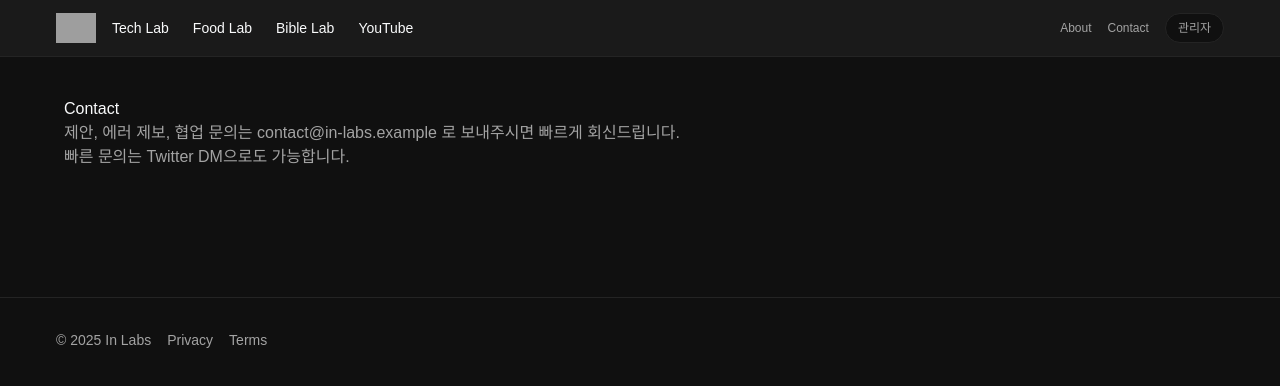
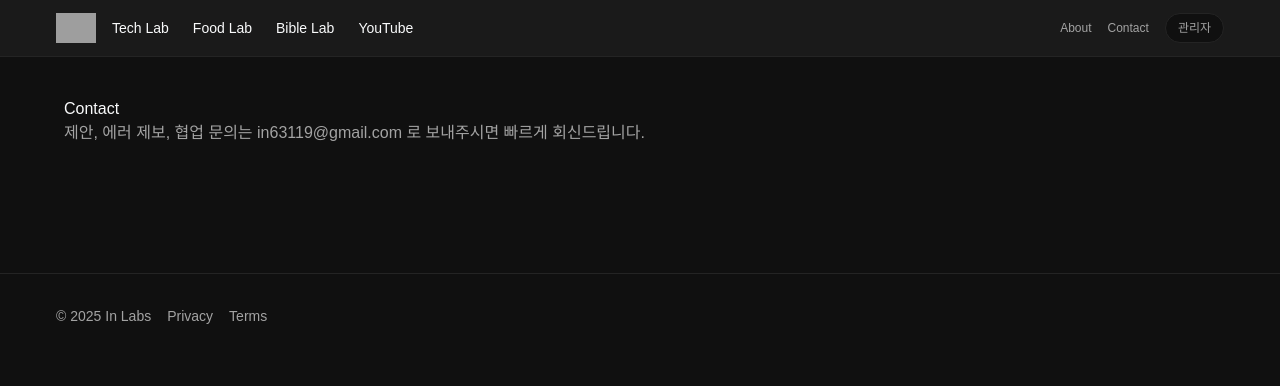
Before and after one commit to in63119/in-labs, a Next.js app: page /contact in a window 1280 px wide. Shown: the top 386 px of the page. Built offline with nearby package versions, Linux system fonts and the light colour scheme; grey boxes are pictures that could not be loaded.

Commit message:
chore: change domain

```diff
--- a/src/app/contact/page.tsx
+++ b/src/app/contact/page.tsx
@@ -15,11 +15,8 @@ export default function ContactPage() {
       <h1>Contact</h1>
       <p>
         제안, 에러 제보, 협업 문의는{" "}
-        <a href="mailto:contact@in-labs.example">contact@in-labs.example</a> 로 보내주시면 빠르게
-        회신드립니다.
-      </p>
-      <p>
-        빠른 문의는 <a href="https://twitter.com/in-labs" rel="noreferrer">Twitter DM</a>으로도 가능합니다.
+        <a href="mailto:in63119@gmail.com">in63119@gmail.com</a> 로 보내주시면
+        빠르게 회신드립니다.
       </p>
     </section>
   );
--- a/src/app/privacy/page.tsx
+++ b/src/app/privacy/page.tsx
@@ -28,7 +28,7 @@ export default function Privacy() {
       <h2>보관 기간</h2>
       <p>법령 또는 목적 달성 시까지 보관 후 지체 없이 파기합니다.</p>
       <h2>연락처</h2>
-      <p>privacy@in-labs.example</p>
+      <p>in63119@gmail.com</p>
       <p>시행일: 2025-10-18</p>
     </section>
   );
--- a/src/components/HomePostFeed.tsx
+++ b/src/components/HomePostFeed.tsx
@@ -13,7 +13,6 @@ export default async function HomePostFeed() {
   const posts = await getPosts();
   const latestPosts = posts.slice(0, 6);
 
-  console.log("ENV from runtime:", JSON.stringify(process.env.ENV));
   return (
     <section className="space-y-6">
       <AdSlot
--- a/src/server/modules/auth/auth.service.ts
+++ b/src/server/modules/auth/auth.service.ts
@@ -31,7 +31,7 @@ export const getRpID = () => {
   if (env === "local") {
     result = "localhost";
   } else if (env === "prod") {
-    result = "in-study.xyz";
+    result = "in-labs.xyz";
   } else {
     throw fromException("Auth", "INVALID_ORIGIN");
   }
--- a/src/server/modules/auth/webAuthn.ts
+++ b/src/server/modules/auth/webAuthn.ts
@@ -13,11 +13,11 @@ import { NormalizedPasskey } from "@/common/types";
 
 export const allowedOrigins = {
   local: "http://localhost:3000",
-  prod: "https://in-study.xyz",
+  prod: "https://in-labs.xyz",
 };
 export const rpIds = {
   local: "localhost",
-  prod: "in-study.xyz",
+  prod: "in-labs.xyz",
 };
 
 export const generateRegisterOptions = async (
```
